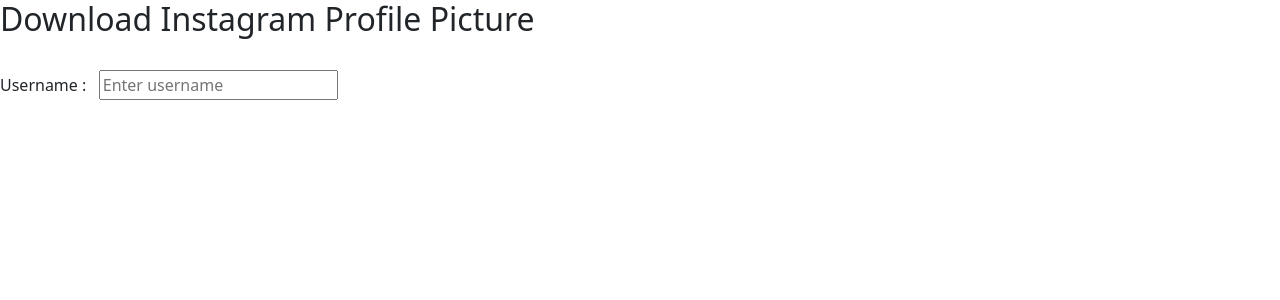
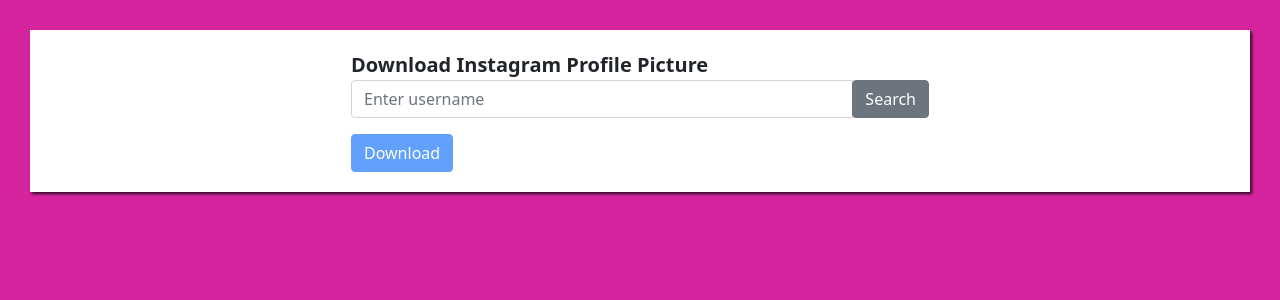
Before and after one commit to harshaster/insta-profile-downloader, a Flask app: page / in a window 1280 px wide. Shown: the top 300 px of the page. Run offline with Flask 2, Linux system fonts and the light colour scheme.

Commit message:
a lot of changes

```diff
--- a/app.py
+++ b/app.py
@@ -9,11 +9,14 @@ def home():
     return render_template("index.html")
 
 
-@app.route("/<string:username>",methods=["POST"])
+@app.route("/<string:username>",methods=["GET","POST"])
 def download(username):
-    with open("prof",'a') as f:
-        f.write(f"{str(username)}\n")
-    return download_pic(username)
+
+    found = download_pic(username)
+    if found:
+        return found
+    else:
+        return "NotFound"
 
 
 if __name__=="__main__":
--- a/static/css/style.css
+++ b/static/css/style.css
@@ -11,15 +11,32 @@
 .loader-wrap {
     display: none;
 }
-a{
+
+.alert{
+  display: none;
+}
+
+/* a{
     display: none;
-}
+} */
 
   @keyframes spin {
     0% { transform: rotate(0deg); }
     100% { transform: rotate(360deg); }
   }
 
-.form-div{
-    position: absolute;
+
+#main-content{
+  margin: 30px;
+  /* border: 2px solid white; */
+  background-color: white;
+  box-shadow: 2px 2px 3px #000000cc;
+  padding: 20px;
 }
+
+body{
+  background: #d6249f;
+  background: radial-gradient(to top right, #fdf497 0%, #fdf497 25%, #fd5949 45%,#d6249f 60%,#285AEB 90%);
+  background-size: cover;
+  /* color: white; */
+}
--- a/static/js/script.js
+++ b/static/js/script.js
@@ -1,21 +1,3 @@
-
-var typingtimer;
-var doneTypInt = 3000;
-const x=document.getElementsByName("username")[0]
-
-
-x.addEventListener('keyup',function(){
-    clearTimeout(typingtimer);
-    typingtimer=setTimeout(donetyping,  doneTypInt)
-    const dwn=document.getElementById("download");
-    dwn.setAttribute('href',"#");
-    dwn.style.display="none";
-});
-
-x.addEventListener('keydown',function(){
-    clearTimeout(typingtimer);
-});
-
 function donetyping(){
     const loader=document.getElementsByClassName("loader-wrap")[0];
     loader.style.display="block";
@@ -28,12 +10,20 @@ function donetyping(){
         if (this.readyState == 4 && this.status == 200){
 
         var url = xhr.responseText;
-        console.log(url);
+        if(url){
+            const dwn=document.getElementById("download");
+            dwn.setAttribute('href',url);
+            dwn.classList.toggle("disabled");
+            document.getElementsByClassName("found")[0].style.display="block";
+            loader.style.display="none";
+        }
+        else{
+            loader.style.display="none";
+            document.getElementsByClassName("alert")[0].style.display="block";
 
-        const dwn=document.getElementById("download");
-        dwn.setAttribute('href',url);
-        dwn.style.display="block";
-        loader.style.display="none";
+        }
+
+
         }
     }
 
--- a/templates/index.html
+++ b/templates/index.html
@@ -1,21 +1,40 @@
 <!DOCTYPE html>
 <html lang="en">
     <head>
-        <title>Nosht Insta profile picture download</title>
+        <title>Insta PD</title>
         <meta charset="utf-8">
         <meta name="viewport" content="width=device-width, initial-scale=1.0">
         <link href="https://cdn.jsdelivr.net/npm/bootstrap@5.1.3/dist/css/bootstrap.min.css" rel="stylesheet" integrity="sha384-1BmE4kWBq78iYhFldvKuhfTAU6auU8tT94WrHftjDbrCEXSU1oBoqyl2QvZ6jIW3" crossorigin="anonymous">
         <link href="/static/css/style.css" rel="stylesheet">
     </head>
     <body>
-        <h2>Download Instagram Profile Picture</h2><br>
-        <label for="username">Username : &nbsp;</label>
-        <input type="text" name="username" placeholder="Enter username" required autocomplete="off"><br><br>
-        <div class="loader-wrap"><div class="loader"></div><br><br></div>
-        <a href="#" id="download" download><button class="btn btn-primary" >Download</button></a>
-    <br>
+        <div id="main-content">
+            <div class="row justify-content-center">
+                <div class="col col-sm-6">
+                    <div class="form-group">
+                        <div class="lead" style="font-weight: bold;">Download Instagram Profile Picture</div>
+                        <div class="input-group mb-3">
+                            <input type="search" class="form-control" name="username" placeholder="Enter username">
+                            <div class="input-group-append">
+                                <button class="btn btn-secondary" onclick="donetyping()">Search</button>
+                            </div>
 
+                        </div>
+                        <div class="alert alert-warning" role="alert">Sorry, the username you entered could not be found. Please try again.</div>
+                        <div class="alert alert-success found" role="alert">Download from below</div>
+                        <div class="loader-wrap"><div class="loader"></div><br><br></div>
+                        <a href="#" id="download" class="btn btn-primary disabled">Download</a>
 
+                    </div>
+                    <!-- <center><h2>Download Instagram Profile Picture</h2>
+                    <label for="username">Username : &nbsp;</label>
+                    <input type="text" name="username" placeholder="Enter username" required autocomplete="off"><br><br>
+                    <div class="alert alert-warning" role="alert">Sorry, the username you entered could not be found. Please try again.</div>
+                    <div class="loader-wrap"><div class="loader"></div><br><br></div>
+                    <a href="#" id="download" download><button class="btn btn-primary" disabled>Download</button></a></center> -->
+                </div>
+            </div>
+        </div>
 <script src="/static/js/script.js"></script>
     </body>
 </html>
```
Also changed, not shown: insta_profile_pic.py (+5 -2 lines), 1 other file.
